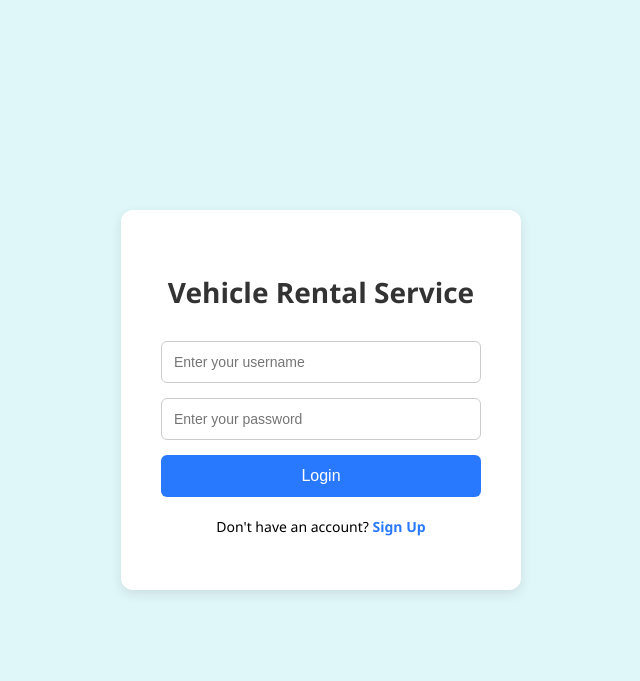
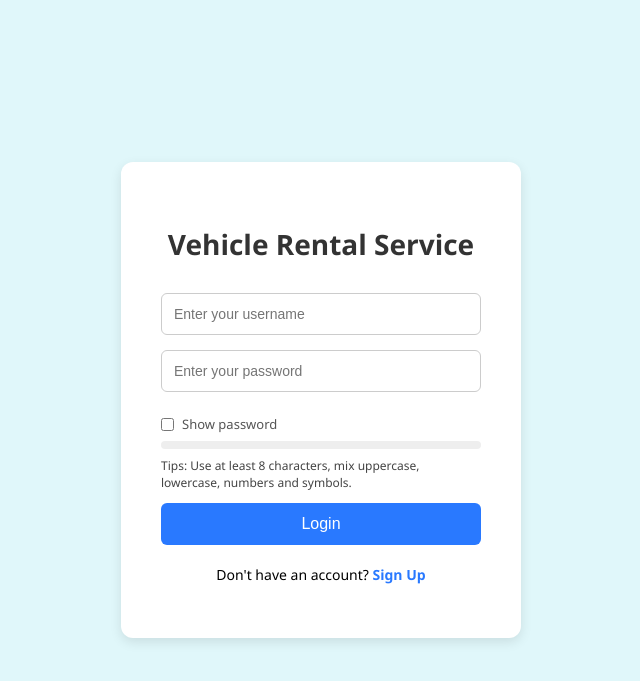
Before and after one commit to krishang-r/vehicle-rental, a Flask app: page /login in a window 1280 px wide. Shown: the top 681 px of the page, without its empty margins (319-959 px from the left). Run offline with Flask 3, Linux system fonts and the light colour scheme.

Commit message:
feat(ui): add password strength meter and recommendations to login form

```diff
--- a/templates/login.html
+++ b/templates/login.html
@@ -75,9 +75,74 @@
     <form method="POST" class="login-container">
         <h2>Vehicle Rental Service</h2>
         <input type="text" name="username" placeholder="Enter your username" required>
-        <input type="password" name="password" placeholder="Enter your password" required>
+        <input id="password" type="password" name="password" placeholder="Enter your password" required>
+        <div id="pwd-meta" style="text-align:left;margin:8px 0 12px;">
+            <label style="display:flex;align-items:center;gap:8px;font-size:13px;color:#555;">
+                <input id="showPwd" type="checkbox" style="margin:0;"> Show password
+            </label>
+            <div id="pwd-strength" aria-hidden="true" style="height:8px;background:#eee;border-radius:6px;margin-top:8px;overflow:hidden">
+                <div id="pwd-bar" style="height:100%;width:0%;background:#ff6b6b;transition:width .2s"></div>
+            </div>
+            <div id="pwd-recommendation" style="font-size:12px;color:#444;margin-top:8px;">
+                Tips: Use at least 8 characters, mix uppercase, lowercase, numbers and symbols.
+            </div>
+        </div>
         <button type="submit">Login</button>
         <p>Don't have an account? <a href="{{ url_for('register') }}">Sign Up</a></p>
     </form>
 </body>
+<script>
+// Simple password strength and recommendation for the login form
+;(function(){
+    const pwd = document.getElementById('password');
+    const bar = document.getElementById('pwd-bar');
+    const rec = document.getElementById('pwd-recommendation');
+    const show = document.getElementById('showPwd');
+
+    function scorePassword(s){
+        let score = 0;
+        if(!s) return 0;
+        if(s.length >= 8) score += 1;
+        if(/[a-z]/.test(s) && /[A-Z]/.test(s)) score += 1;
+        if(/\d/.test(s)) score += 1;
+        if(/[^A-Za-z0-9]/.test(s)) score += 1;
+        if(s.length >= 12) score += 1;
+        return score; // 0..5
+    }
+
+    function update(){
+        const v = pwd.value || '';
+        const s = scorePassword(v);
+        const pct = (s/5)*100;
+        bar.style.width = pct + '%';
+        // color scale
+        if(pct < 40) bar.style.background = '#ff6b6b';
+        else if(pct < 70) bar.style.background = '#ffb86b';
+        else bar.style.background = '#4caf50';
+
+        // Recommendation text
+        const tips = [];
+        if(v.length < 8) tips.push('at least 8 characters');
+        if(!/[A-Z]/.test(v)) tips.push('an uppercase letter');
+        if(!/[a-z]/.test(v)) tips.push('a lowercase letter');
+        if(!/\d/.test(v)) tips.push('a number');
+        if(!/[^A-Za-z0-9]/.test(v)) tips.push('a symbol (e.g. !@#$)');
+
+        if(v.length === 0){
+            rec.textContent = 'Tips: Use at least 8 characters, mix uppercase, lowercase, numbers and symbols.';
+        } else if(tips.length === 0){
+            rec.textContent = 'Good password — looks strong.';
+        } else {
+            rec.textContent = 'Consider adding: ' + tips.slice(0,3).join(', ');
+        }
+    }
+
+    pwd.addEventListener('input', update);
+    show.addEventListener('change', function(){
+        pwd.type = this.checked ? 'text' : 'password';
+    });
+    // initialize
+    update();
+})();
+</script>
 </html>
```
